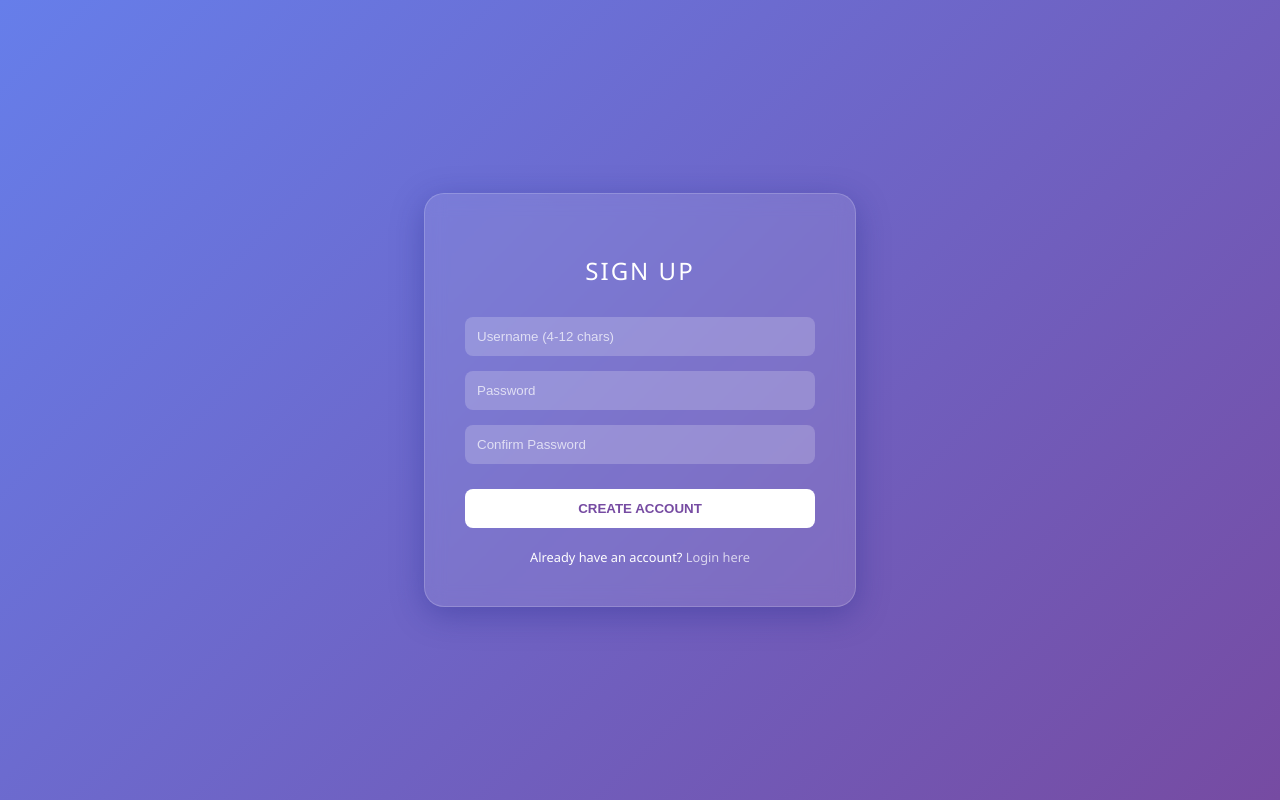
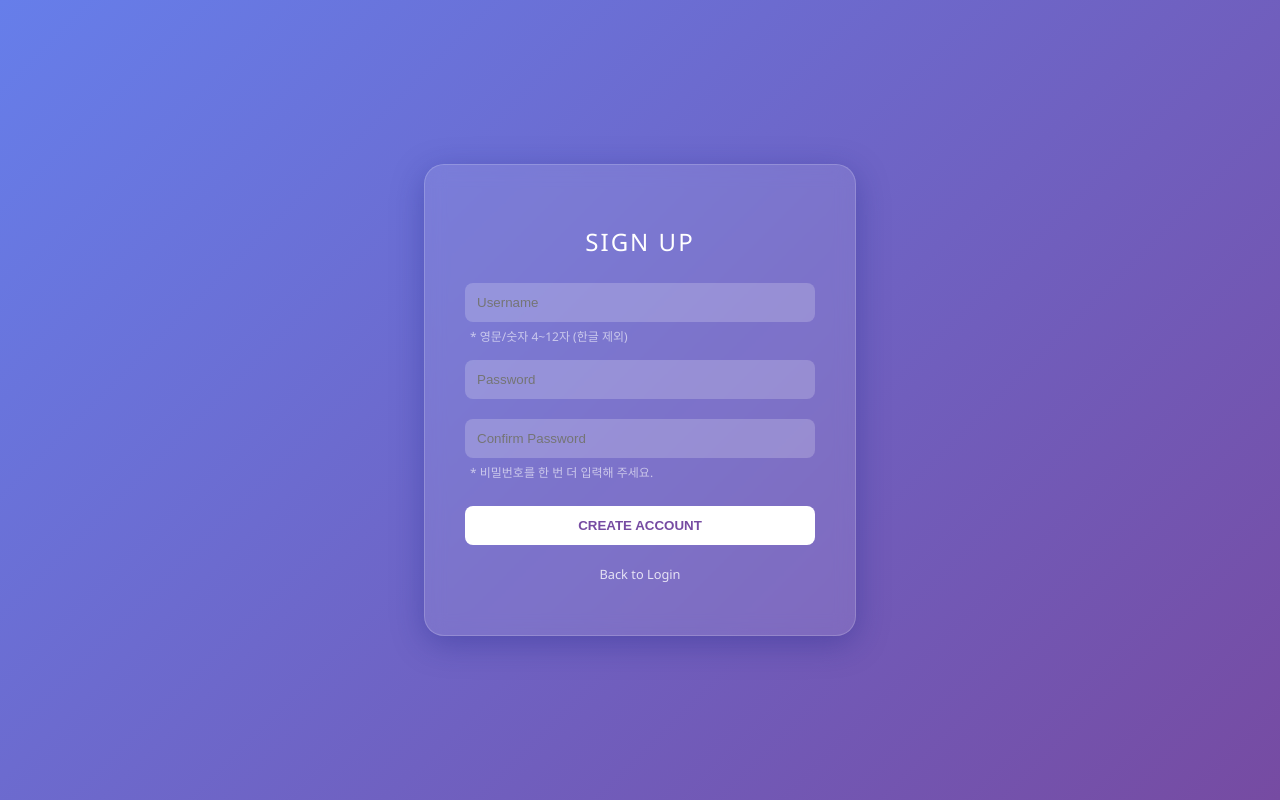
Before and after one commit to jiyeong-pingu/web-project, a Flask app: page /signup in a window 1280 px wide. Run offline with Flask 3, Linux system fonts and the light colour scheme.

Commit message:
Update: Glassmorphism design and Duplicate ID check logic

```diff
--- a/app.py
+++ b/app.py
@@ -2,13 +2,10 @@ from flask import Flask, render_template, request, redirect, url_for, flash, ses
 import re
 
 app = Flask(__name__)
-app.secret_key = 'jizero_secret_key'  # 세션 암호화를 위한 키
+app.secret_key = 'jizero_secret_key'
 
-# 회원 정보를 저장할 곳 (실제 DB 대신 메모리 딕셔너리 사용)
-# 기본 관리자 계정 하나를 넣어둡니다.
-users = {
-    "admin": "1234"
-}
+# 임시 회원 저장소
+users = {"admin": "1234"}
 
 @app.route('/')
 def index():
@@ -19,41 +16,40 @@ def index():
 @app.route('/login', methods=['GET', 'POST'])
 def login():
     if request.method == 'POST':
-        user_id = request.form.get('username')
-        user_pw = request.form.get('password')
+        # HTML의 name="username"과 일치시켜야 함
+        user_id = request.form.get('username', '').strip()
+        user_pw = request.form.get('password', '').strip()
 
-        if user_id in users and users[user_id] == user_pw:
+        if user_id in users and str(users[user_id]) == str(user_pw):
             session['user_id'] = user_id
             return redirect(url_for('index'))
         else:
-            flash("아이디 또는 비밀번호가 틀렸습니다.")
+            flash("아이디 또는 비밀번호가 올바르지 않습니다.")
             return redirect(url_for('login'))
-
     return render_template('login.html')
 
 @app.route('/signup', methods=['GET', 'POST'])
 def signup():
     if request.method == 'POST':
-        new_id = request.form.get('username')
-        new_pw = request.form.get('password')
-        confirm_pw = request.form.get('confirm_password')
+        new_id = request.form.get('username', '').strip()
+        new_pw = request.form.get('password', '').strip()
+        confirm_pw = request.form.get('confirm_password', '').strip()
 
-        # 1. 아이디 규칙 체크 (영문/숫자 4~12자)
-        if not re.match("^[a-zA-Z0-9]{4,12}$", new_id):
-            flash("아이디는 영문/숫자 4~12자여야 합니다.")
+        # 1. 중복 체크 (지영님 요청사항!)
+        if new_id in users:
+            flash("이미 사용 중인 아이디입니다.")
             return redirect(url_for('signup'))
 
-        # 2. 아이디 중복 체크
-        if new_id in users:
-            flash("이미 존재하는 아이디입니다.")
+        # 2. 유효성 검사 (영문/숫자 4~12자)
+        if not re.match("^[a-zA-Z0-9]{4,12}$", new_id):
+            flash("아이디 규칙을 확인해 주세요.")
             return redirect(url_for('signup'))
 
-        # 3. 비밀번호 확인 일치 체크
         if new_pw != confirm_pw:
-            flash("비밀번호가 서로 일치하지 않습니다.")
+            flash("비밀번호가 일치하지 않습니다.")
             return redirect(url_for('signup'))
 
-        # 4. 모든 조건 통과 시 저장
+        # 저장 및 성공 문구와 함께 이동
         users[new_id] = new_pw
         flash("회원가입 성공! 이제 로그인해 보세요.")
         return redirect(url_for('login'))
@@ -66,4 +62,4 @@ def logout():
     return redirect(url_for('login'))
 
 if __name__ == '__main__':
-    app.run(debug=True, port=5000)
+    app.run(host='0.0.0.0', port=5000)
--- a/templates/signup.html
+++ b/templates/signup.html
@@ -5,108 +5,33 @@
     <meta name="viewport" content="width=device-width, initial-scale=1.0">
     <title>회원가입 - Jizero</title>
     <style>
-        /* 기존 디자인과 통일된 스타일 */
-        body {
-            margin: 0;
-            padding: 0;
-            font-family: 'Segoe UI', Tahoma, Geneva, Verdana, sans-serif;
-            background: linear-gradient(135deg, #667eea 0%, #764ba2 100%);
-            height: 100vh;
-            display: flex;
-            justify-content: center;
-            align-items: center;
-        }
-
-        .signup-container {
-            background: rgba(255, 255, 255, 0.1);
-            backdrop-filter: blur(10px);
-            padding: 40px;
-            border-radius: 20px;
-            box-shadow: 0 8px 32px 0 rgba(31, 38, 135, 0.37);
-            border: 1px solid rgba(255, 255, 255, 0.18);
-            width: 350px;
-            color: white;
-            text-align: center;
-        }
-
-        h2 { margin-bottom: 30px; font-weight: 300; letter-spacing: 2px; }
-
-        .input-group { margin-bottom: 15px; text-align: left; }
-
-        input {
-            width: 100%;
-            padding: 12px;
-            background: rgba(255, 255, 255, 0.2);
-            border: none;
-            border-radius: 8px;
-            color: white;
-            outline: none;
-            box-sizing: border-box;
-        }
-
-        input::placeholder { color: rgba(255, 255, 255, 0.7); }
-
-        button {
-            width: 100%;
-            padding: 12px;
-            background: #ffffff;
-            color: #764ba2;
-            border: none;
-            border-radius: 8px;
-            font-weight: bold;
-            cursor: pointer;
-            margin-top: 10px;
-            transition: 0.3s;
-        }
-
-        button:hover { background: rgba(255, 255, 255, 0.8); transform: translateY(-2px); }
-
-        .flash-msg {
-            background: rgba(255, 82, 82, 0.2);
-            border-left: 4px solid #ff5252;
-            padding: 10px;
-            margin-bottom: 20px;
-            font-size: 0.85em;
-            text-align: left;
-        }
-
-        .back-link {
-            margin-top: 20px;
-            font-size: 0.8em;
-        }
-
-        .back-link a { color: white; text-decoration: none; opacity: 0.7; }
-        .back-link a:hover { opacity: 1; text-decoration: underline; }
+        body { margin: 0; padding: 0; font-family: 'Segoe UI', sans-serif; background: linear-gradient(135deg, #667eea 0%, #764ba2 100%); height: 100vh; display: flex; justify-content: center; align-items: center; }
+        .container { background: rgba(255, 255, 255, 0.1); backdrop-filter: blur(10px); padding: 40px; border-radius: 20px; width: 350px; color: white; text-align: center; box-shadow: 0 8px 32px 0 rgba(31, 38, 135, 0.37); border: 1px solid rgba(255, 255, 255, 0.18); }
+        h2 { margin-bottom: 25px; font-weight: 300; letter-spacing: 2px; }
+        input { width: 100%; padding: 12px; background: rgba(255, 255, 255, 0.2); border: none; border-radius: 8px; color: white; outline: none; box-sizing: border-box; margin-bottom: 5px; }
+        .input-guide { font-size: 0.75em; color: rgba(255, 255, 255, 0.6); text-align: left; margin-bottom: 15px; padding-left: 5px; }
+        button { width: 100%; padding: 12px; background: #ffffff; color: #764ba2; border: none; border-radius: 8px; font-weight: bold; cursor: pointer; margin-top: 10px; transition: 0.3s; }
+        .flash-msg { background: rgba(255, 255, 255, 0.2); padding: 10px; border-radius: 8px; margin-bottom: 20px; font-size: 0.85em; color: white; border: 1px solid rgba(255, 255, 255, 0.3); }
     </style>
 </head>
 <body>
-    <div class="signup-container">
+    <div class="container">
         <h2>SIGN UP</h2>
-
         {% with messages = get_flashed_messages() %}
           {% if messages %}
-            {% for message in messages %}
-              <div class="flash-msg">{{ message }}</div>
-            {% endfor %}
+            {% for message in messages %}<div class="flash-msg">{{ message }}</div>{% endfor %}
           {% endif %}
         {% endwith %}
-
         <form method="POST">
-            <div class="input-group">
-                <input type="text" name="username" placeholder="Username (4-12 chars)" required>
-            </div>
-            <div class="input-group">
-                <input type="password" name="password" placeholder="Password" required>
-            </div>
-            <div class="input-group">
-                <input type="password" name="confirm_password" placeholder="Confirm Password" required>
-            </div>
+            <input type="text" name="username" placeholder="Username" required>
+            <div class="input-guide">* 영문/숫자 4~12자 (한글 제외)</div>
+            <input type="password" name="password" placeholder="Password" required>
+            <div style="height: 15px;"></div>
+            <input type="password" name="confirm_password" placeholder="Confirm Password" required>
+            <div class="input-guide">* 비밀번호를 한 번 더 입력해 주세요.</div>
             <button type="submit">CREATE ACCOUNT</button>
         </form>
-
-        <div class="back-link">
-            Already have an account? <a href="{{ url_for('login') }}">Login here</a>
-        </div>
+        <p style="margin-top: 20px; font-size: 0.8em;"><a href="{{ url_for('login') }}" style="color: white; text-decoration: none; opacity: 0.8;">Back to Login</a></p>
     </div>
 </body>
 </html>
```
Also changed, not shown: templates/login.html (+19 -37 lines), templates/profile.html (+14 -26 lines), 2 other files.
